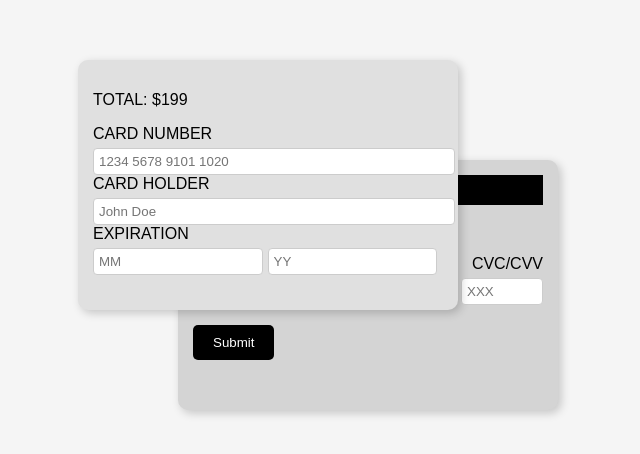
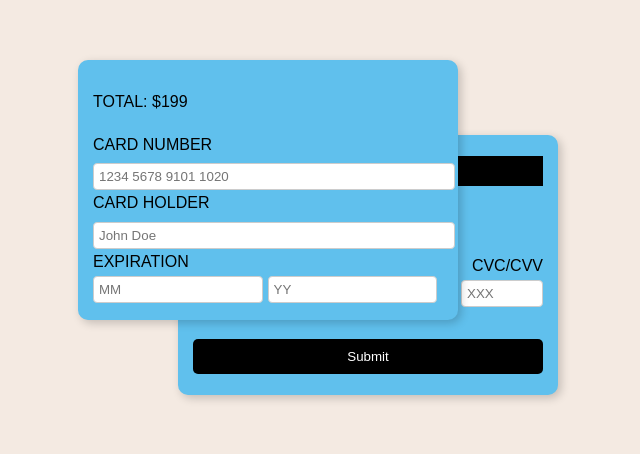
Before and after one commit to akrueger74/credit-card, a plain HTML site: page index.html in a window 1280 px wide. Shown: the part 238-692 px from the top of the page, without its empty margins (387-1027 px from the left). Drawn offline with Linux system fonts and the light colour scheme.

Commit message:
css redesign

```diff
--- a/index.html
+++ b/index.html
@@ -8,23 +8,23 @@
     <link rel="icon" type="image/x-icon" href="favicon.ico">
 </head>
 <body>
-    <div class="card-container">
+    <form class="card-container">
         <!-- Front of the card -->
         <div class="card front">
             <p class="total">TOTAL: $199</p>
             <div class="card-logo"></div>
             <label>CARD NUMBER</label>
-            <input type="text" placeholder="1234 5678 9101 1020">
+            <input type="text" placeholder="1234 5678 9101 1020" name="card-number" required maxlength="16" pattern="^\d{4}(\s?\d{4}){2,4}$">
 
             <label>CARD HOLDER</label>
-            <input type="text" placeholder="John Doe">
+            <input type="text" placeholder="John Doe" name="card-name" required>
 
             <div class="row">
                 <div class="column">
                     <label>EXPIRATION</label>
                     <div class="expiration">
-                        <input type="text" placeholder="MM">
-                        <input type="text" placeholder="YY">
+                        <input type="text" placeholder="MM" name="month" required minlength="0" maxlength="2">
+                        <input type="text" placeholder="YY" name="year" required minlength="0" maxlength="2">
                     </div>
                 </div>
             </div>
@@ -35,11 +35,11 @@
             <div class="black-bar"></div>
             <div class="cvc-section">
                 <label>CVC/CVV</label>
-                <input type="text" placeholder="XXX">
+                <input type="text" placeholder="XXX" name="CVV" required minlength="0" maxlength="3">
             </div>
-            <button class="submit-btn">Submit</button>
+            <button class="submit-btn" type="submit">Submit</button>
         </div>
-    </div>
+    </form>
 
 
 </body>
--- a/styles.css
+++ b/styles.css
@@ -1,7 +1,8 @@
+/* General Page Styling */
 /* General Page Styling */
 body {
     font-family: Arial, sans-serif;
-    background-color: #f5f5f5;
+    background-color: #f4eae2;
     display: flex;
     flex-direction: column;
     align-items: center;
@@ -9,8 +10,11 @@ body {
     height: 100vh;
 }
 
-/* Card Container */
+/* Card Container with Grid */
 .card-container {
+    display: grid;
+    grid-template-columns: 1fr;
+    grid-template-rows: 1fr;
     position: relative;
     width: 350px;
     height: 220px;
@@ -20,23 +24,30 @@ body {
 .card {
     width: 100%;
     height: 100%;
-    background-color: #e0e0e0;
+    background-color: #60c0ed;
     border-radius: 10px;
     padding: 15px;
-    position: absolute;
     box-shadow: 3px 3px 10px rgba(0, 0, 0, 0.2);
+    display: grid;
+    grid-template-columns: 1fr;
+    grid-template-rows: auto;
+    align-items: center;
+    justify-content: center;
 }
 
 /* Front Card */
 .front {
+    grid-column: 1;
+    grid-row: 1;
     z-index: 2;
 }
 
 /* Back Card */
 .back {
-    top: 100px;
-    left: 100px;
-    background-color: #d4d4d4;
+    grid-column: 1;
+    grid-row: 1;
+    background-color: #60c0ed;
+    transform: translate(100px, 75px);
     z-index: 1;
 }
 
@@ -70,8 +81,7 @@ body {
 }
 
 .cvc-section input {
-    width: 20%
-
+    width: 20%;
 }
 
 /* Black Bar on Back */
```
